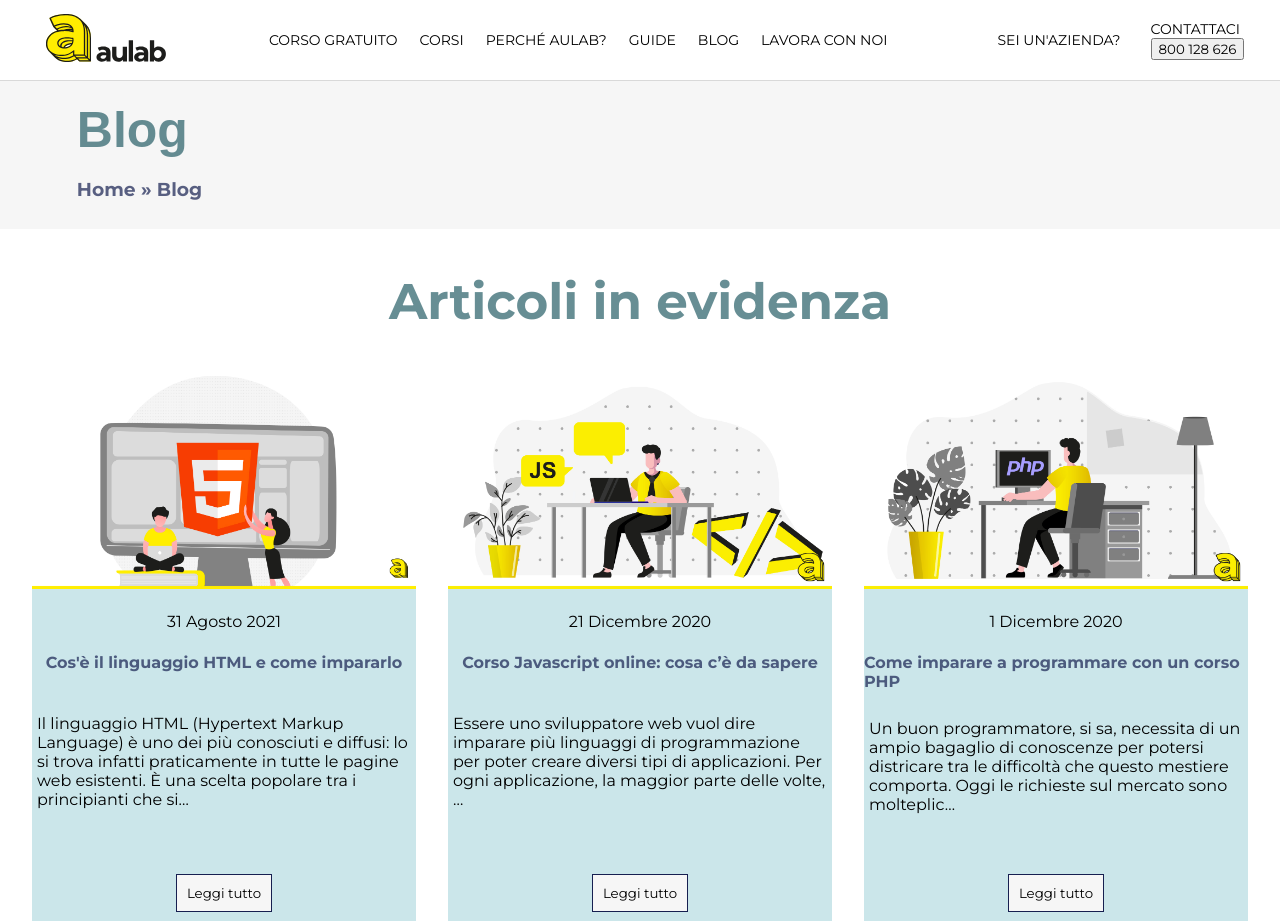
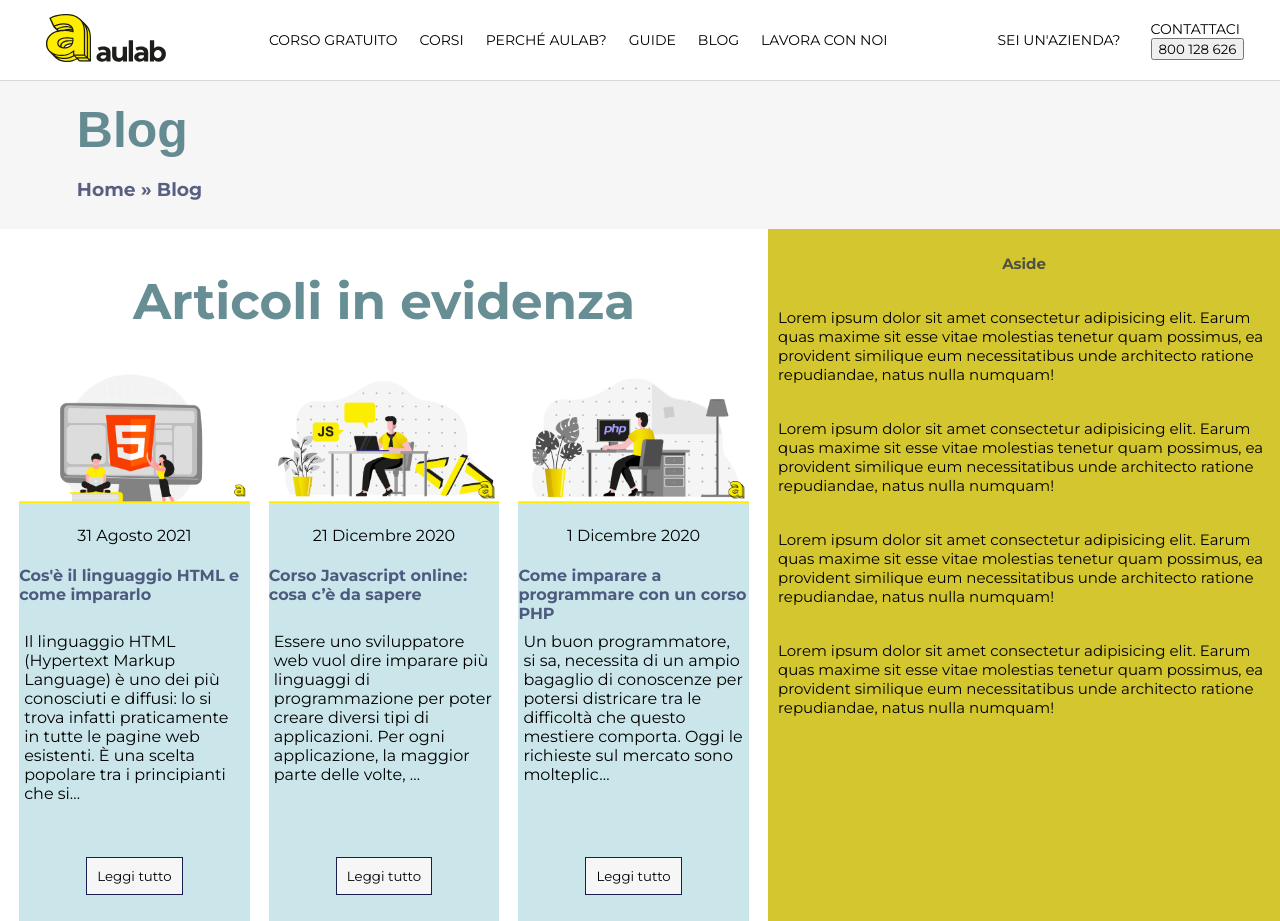
Before and after one commit to msciannamea001/Sciannamea-Selfwork_CSS_2, a plain HTML site: page index.html in a window 1280 px wide. Shown: the top 921 px of the page. Drawn offline with Linux system fonts and the light colour scheme; a web font is replaced by a local one.

Commit message:
Modificato quanto richiesto

```diff
--- a/index.html
+++ b/index.html
@@ -1,9 +1,3 @@
-<!--
-    Fatto quanto richiesto dal selfwork.
-    Una nota: nell'esercizio precedente, non è presente nessun <aside> citato nel testo; non è presente neanche nel video-soluzione.
-        Di conseguenza ho continuato a modificare il CSS per rendere la pagina simile all'originale, attenendomi anche alle richieste presenti.
-    -->
-
 <!DOCTYPE html>
 <html lang="it">
 <head>
@@ -79,6 +73,8 @@
                 </a> &#187; Blog
             </h3>
         </section>
+    <div class="articoli-side-total-container"> <!--container generico totale per articoli e aside-->
+        <div class="articoli"> <!--container generico per tutti gli articoli-->
             <!--Articoli in evidenza-->
             <section class="blog-articoli-evidenza">
                 <h2>Articoli in evidenza</h2>
@@ -194,6 +190,15 @@
                     </article>
                 </div>
             </section>
+        </div>
+        <aside>
+            <h3>Aside</h3>
+            <p>Lorem ipsum dolor sit amet consectetur adipisicing elit. Earum quas maxime sit esse vitae molestias tenetur quam possimus, ea provident similique eum necessitatibus unde architecto ratione repudiandae, natus nulla numquam!</p>
+            <p>Lorem ipsum dolor sit amet consectetur adipisicing elit. Earum quas maxime sit esse vitae molestias tenetur quam possimus, ea provident similique eum necessitatibus unde architecto ratione repudiandae, natus nulla numquam!</p>
+            <p>Lorem ipsum dolor sit amet consectetur adipisicing elit. Earum quas maxime sit esse vitae molestias tenetur quam possimus, ea provident similique eum necessitatibus unde architecto ratione repudiandae, natus nulla numquam!</p>
+            <p>Lorem ipsum dolor sit amet consectetur adipisicing elit. Earum quas maxime sit esse vitae molestias tenetur quam possimus, ea provident similique eum necessitatibus unde architecto ratione repudiandae, natus nulla numquam!</p>
+        </aside>
+    </div>
     </main>
 </body>
 </html>
--- a/style.css
+++ b/style.css
@@ -93,6 +93,13 @@ h3, h3 > a, h4 > a{
 
 /* CSS per gli articoli, sia quelli in evidenza che gli altri */
 
+.articoli{
+    width: 60%;
+    display: flex;
+    flex-direction: column;
+    justify-content: space-around;
+}
+
 .blog-articoli-evidenza, .blog-articoli-total{
     display: flex;
     flex-direction: column;
@@ -121,9 +128,9 @@ h3, h3 > a, h4 > a{
     display: flex;
     flex-direction: column;
     align-items: center;
-    padding: 0px 0px 20px;
     margin: 0px;
     background-color: rgba(64, 161, 176, 0.269);
+    padding-bottom: 20px;
 }
 
 .blog-articoli-evidenza article img, .blog-articoli-total article img{
@@ -140,6 +147,26 @@ h3, h3 > a, h4 > a{
     padding: 5px 5px;
 }
 
+/* aside */
+.articoli-side-total-container{
+    display: flex;
+    height: 100%;
+}
+
+aside{
+    background-color: rgb(212, 198, 46);
+    width: 40%;
+}
+
+aside h3, aside p{
+    padding: 10px;
+    font-size: 15px;
+}
+
+aside h3{
+    text-align: center;
+}
+
 /* button e relativi hover */
 .btn-color{
     padding: 10px;
```
Lines whose indentation alone changed are shown as unchanged.
